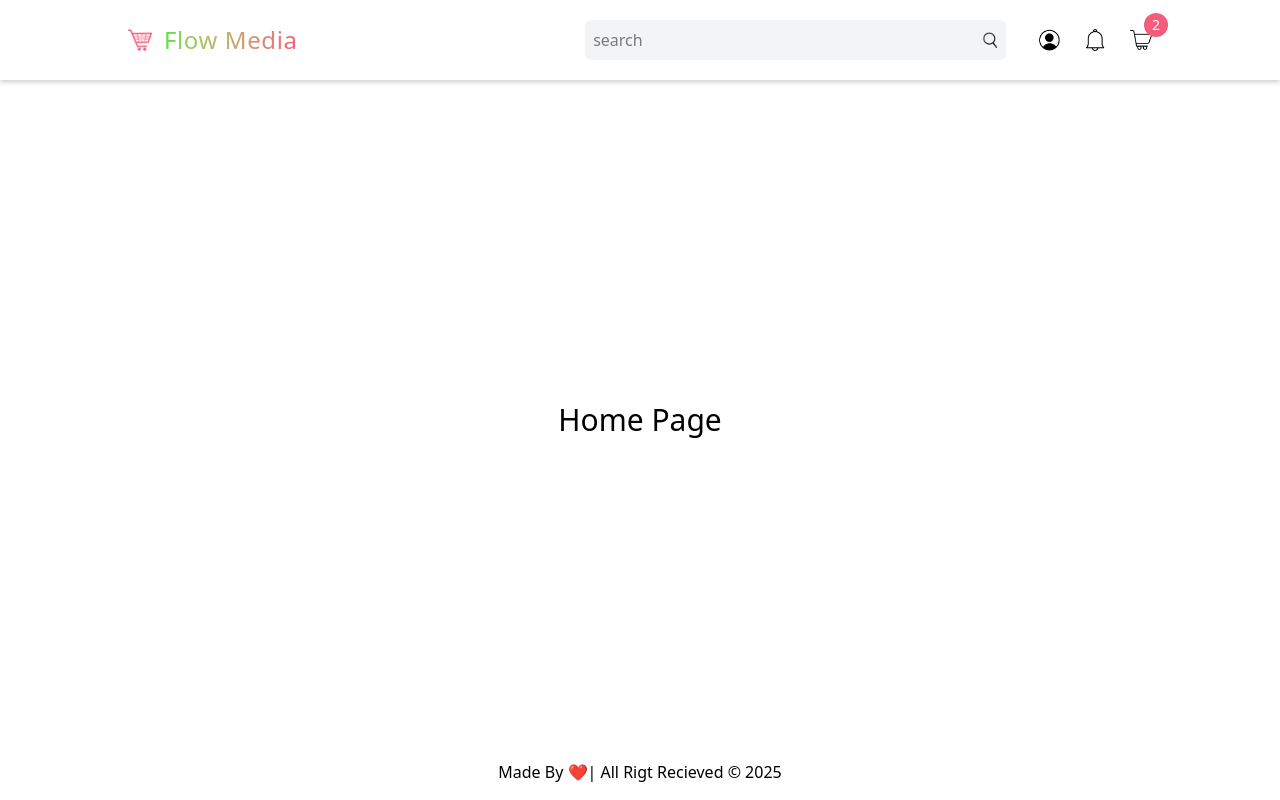
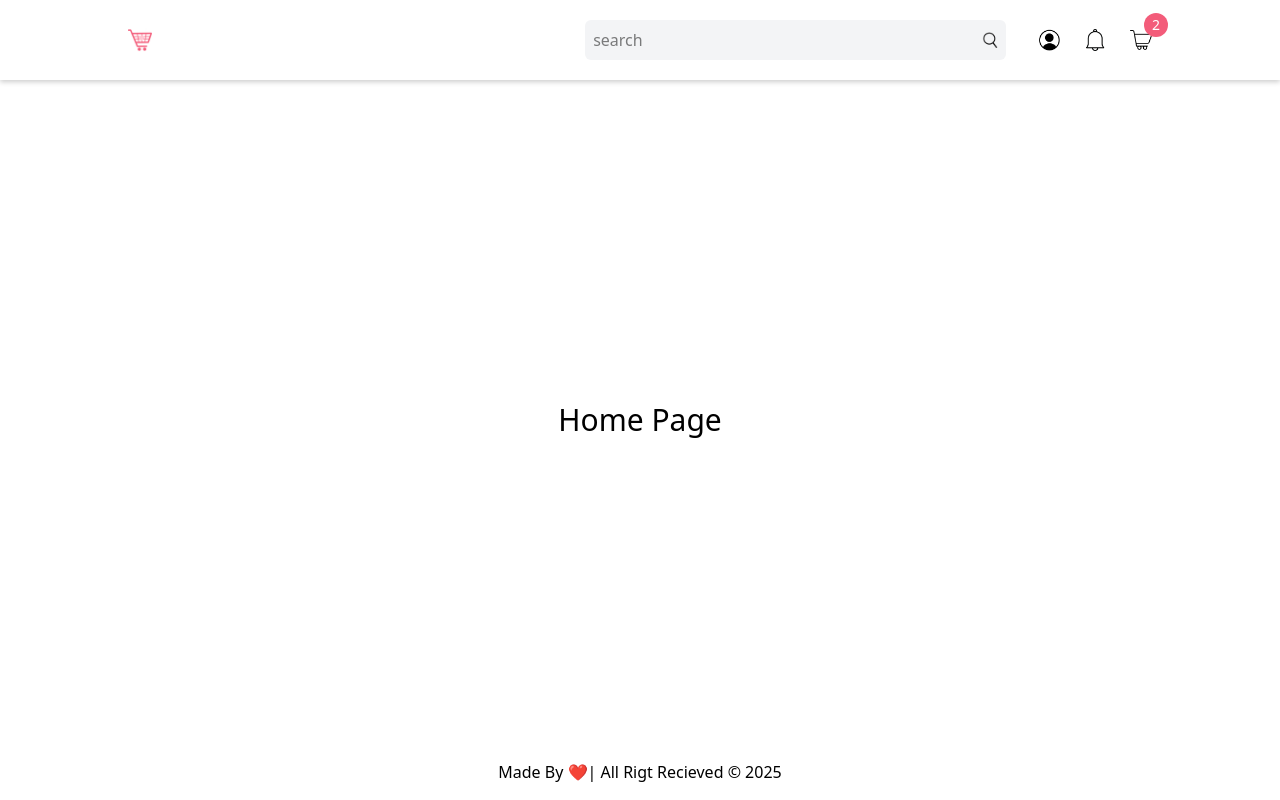
Before and after one commit to nagdistaa/ecommerce, a Next.js app: page / in a window 1280 px wide. Built offline with nearby package versions, Linux system fonts and the light colour scheme.

Commit message:
fix logo color

```diff
--- a/src/components/NavIcons.tsx
+++ b/src/components/NavIcons.tsx
@@ -26,7 +26,7 @@ export default function NavIcons() {
     <div className='flex items-center gap-4 xl:gap-6 relative'>
       <Image src='/profile.png' alt='profile icon' width={22} height={22} className='cursor-pointer' onClick={handleOpenProfile} />
       {/* OPEN CLOSE PROFILE */}
-      {isProfileOpen && (<div className='absolute p-4 top-12 left-0 rounded-md text-sm shadow-[0_3px_10px_rgb(0,0,0,0.2)] z-20'>
+      {isProfileOpen && (<div className='absolute p-4 top-14 left-0 rounded-md text-sm shadow-[0_3px_10px_rgb(0,0,0,0.2)] z-20'>
         <Link href='/'>Profile</Link>
         <div className="mt-2 cursor-pointer">Logout</div>
       </div>)}
--- a/src/components/Navbar.tsx
+++ b/src/components/Navbar.tsx
@@ -12,7 +12,7 @@ export default function Navbar() {
             <div className="h-full flex items-center justify-between md:hidden
             ">
                 <Link href='/'>
-                    <div className="text-2xl tracking-wide font-medium bg-gradient-to-r from-[#f5385e] to-[#0f0] bg-clip-text text-transparent">Flow Media</div></Link>
+                    <div className="text-2xl tracking-wide font-medium from-[##422067] via-[##e93c25] to-[##217ac1] bg-clip-text text-transparent">Flow Media</div></Link>
                 <Menu />
             </div>
             {/* BIGGER SCREEN */}
@@ -21,7 +21,7 @@ export default function Navbar() {
                 <div className="w-1/2 ">
                     <Link href='/' className='flex items-center gap-3'>
                         <Image src='/logo.png' height={24} width={24} alt='logo' />
-                        <div className="text-2xl tracking-wide font-medium  bg-gradient-to-r from-[#07d807cb] to-[#f35c7a] bg-clip-text text-transparent">Flow Media</div></Link>
+                        <div className="text-2xl tracking-wide font-medium  bg-gradient-to-r from-[##422067] via-[##e93c25] to-[##217ac1] bg-clip-text text-transparent">Flow Media</div></Link>
                 </div>
                 {/* RIGHT */}
                 <div className="w-2/3 flex justify-between items-center gap-8  ">
```
